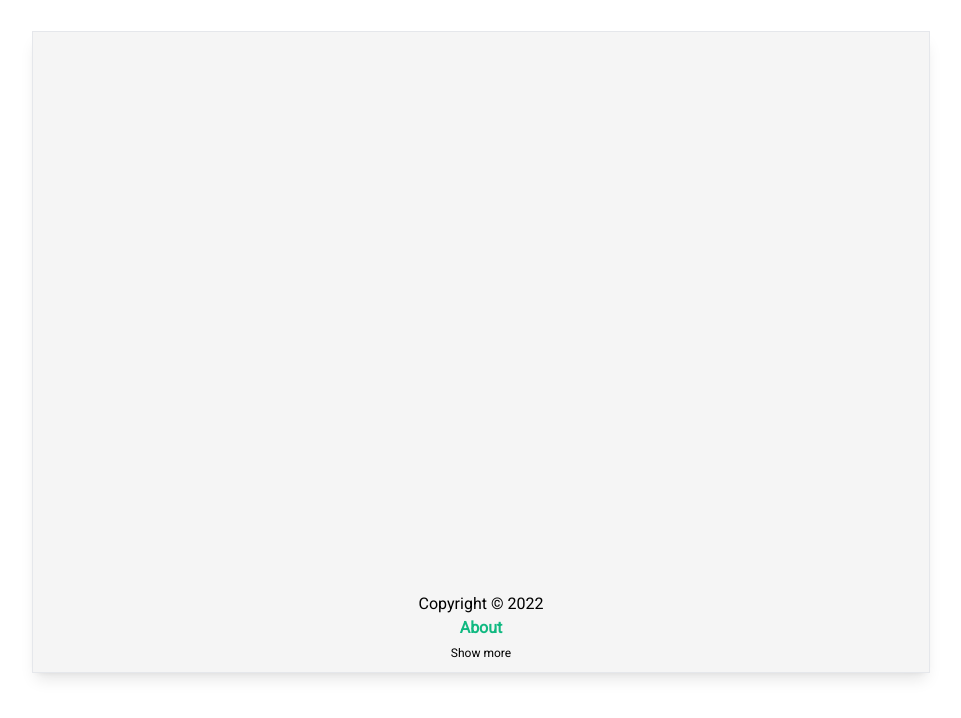
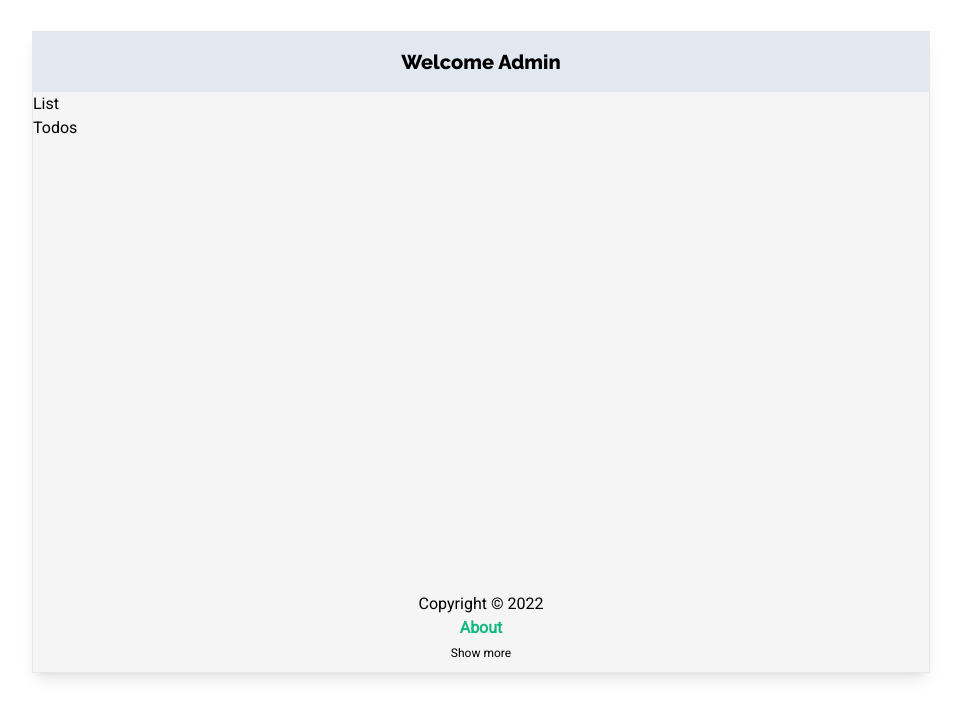
Before and after one commit to singhkunal2050/vue-todo, a Vue app: page /admin in a window 1280 px wide. Shown: the top 718 px of the page, without its empty margins (159-1120 px from the left). Built offline with nearby package versions, Linux system fonts and the light colour scheme.

Commit message:
Working on Admin Listing

```diff
--- /dev/null
+++ b/src/components/Admin/UsersList.vue
@@ -0,0 +1,10 @@
+<template>
+    <section>
+        <div class="users-list">
+            List
+        </div>
+        <div class="user-todos">
+            Todos
+        </div>
+    </section>
+</template>
--- a/src/router/index.js
+++ b/src/router/index.js
@@ -1,6 +1,7 @@
 import { createRouter , createWebHistory } from "vue-router";
 import About from '../views/About.vue'
 import Home from '../views/Home.vue'
+import Admin from '../views/Admin.vue'
 
 
 const routes = [
@@ -13,6 +14,11 @@ const routes = [
         path : '/about',
         name : 'About',
         component : About
+    },
+    {
+        path : '/admin',
+        name : 'Admin',
+        component : Admin
     }
 ]
 
--- /dev/null
+++ b/src/views/Admin.vue
@@ -0,0 +1,15 @@
+<template>
+    <div class="py-4 px-2 bg-slate-200 flex gap-4 flex-col items-center">
+       <h2 class="text-xl font-bold">Welcome Admin</h2>
+    </div>
+    <UsersList/>
+</template>
+<script>
+    import UsersList from '../components/Admin/UsersList.vue';
+
+    export default {
+        components:{
+            UsersList
+        }
+    }
+</script>
```
